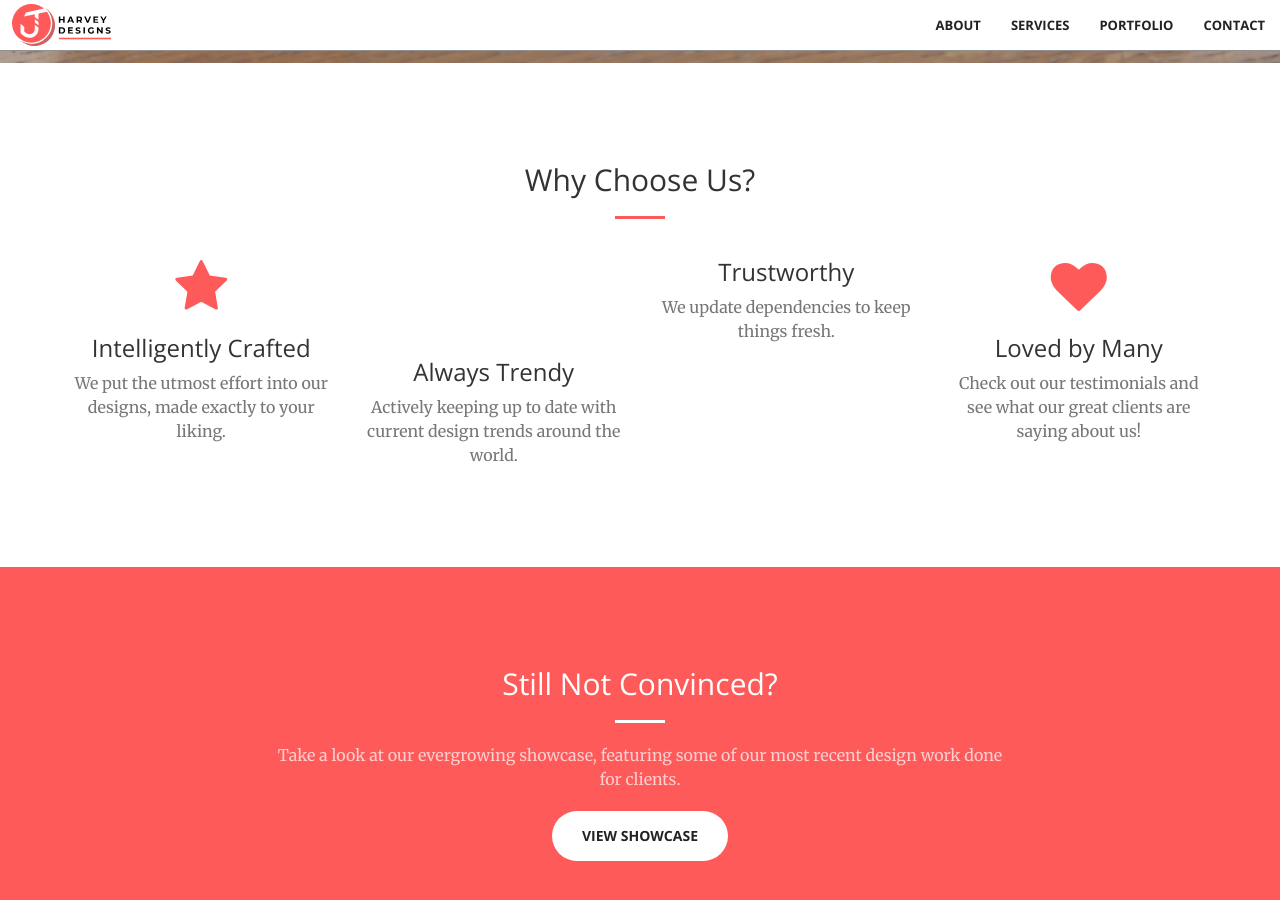
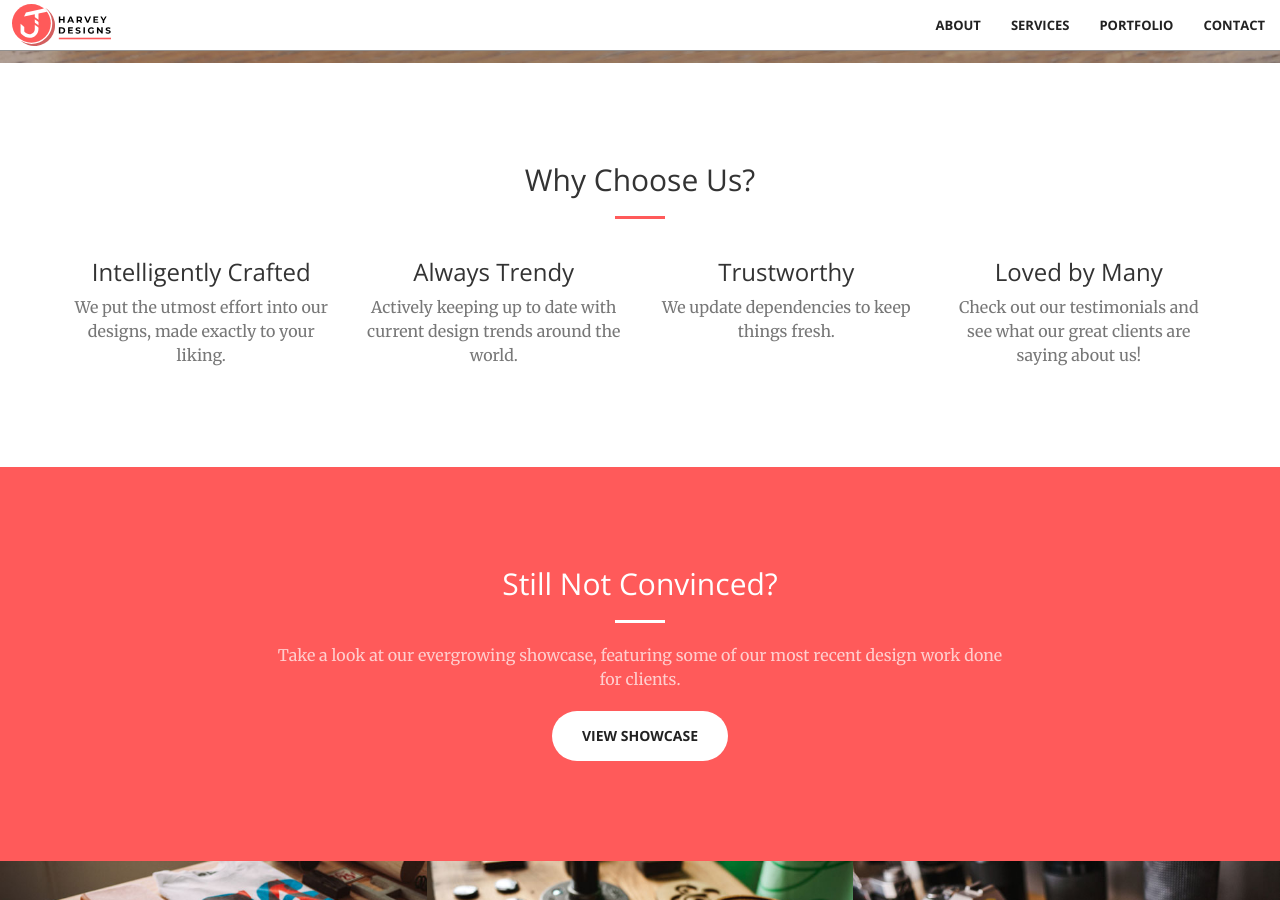
Before and after one commit to jeremiahh1198/jharveydesigns, a Jekyll site: the page built from index.html, in a window 1280 px wide and 900 px high, scrolled down 888 px. Built offline with Jekyll 4.4.1, drawn with Linux system fonts in a browser that asks for light colours; nearby versions of some CDN libraries.

Commit message:
Update head.html

```diff
--- a/_includes/head.html
+++ b/_includes/head.html
@@ -23,8 +23,6 @@
     <link href='https://fonts.googleapis.com/css?family=Open+Sans:300italic,400italic,600italic,700italic,800italic,400,300,600,700,800' rel='stylesheet' type='text/css'>
     <link href='https://fonts.googleapis.com/css?family=Merriweather:400,300,300italic,400italic,700,700italic,900,900italic' rel='stylesheet' type='text/css'>
     <link href="https://fonts.googleapis.com/css?family=Montserrat:700&display=swap" rel="stylesheet">
-    <link rel="stylesheet" href="https://stackpath.bootstrapcdn.com/font-awesome/4.7.0/css/font-awesome.min.css" type="text/css">
-    <script src="https://cdnjs.cloudflare.com/ajax/libs/font-awesome/5.11.2/js/fontawesome.min.js"></script>
 
     <!-- Plugin CSS -->
     <link rel="stylesheet" href="css/animate.min.css" type="text/css">
```
